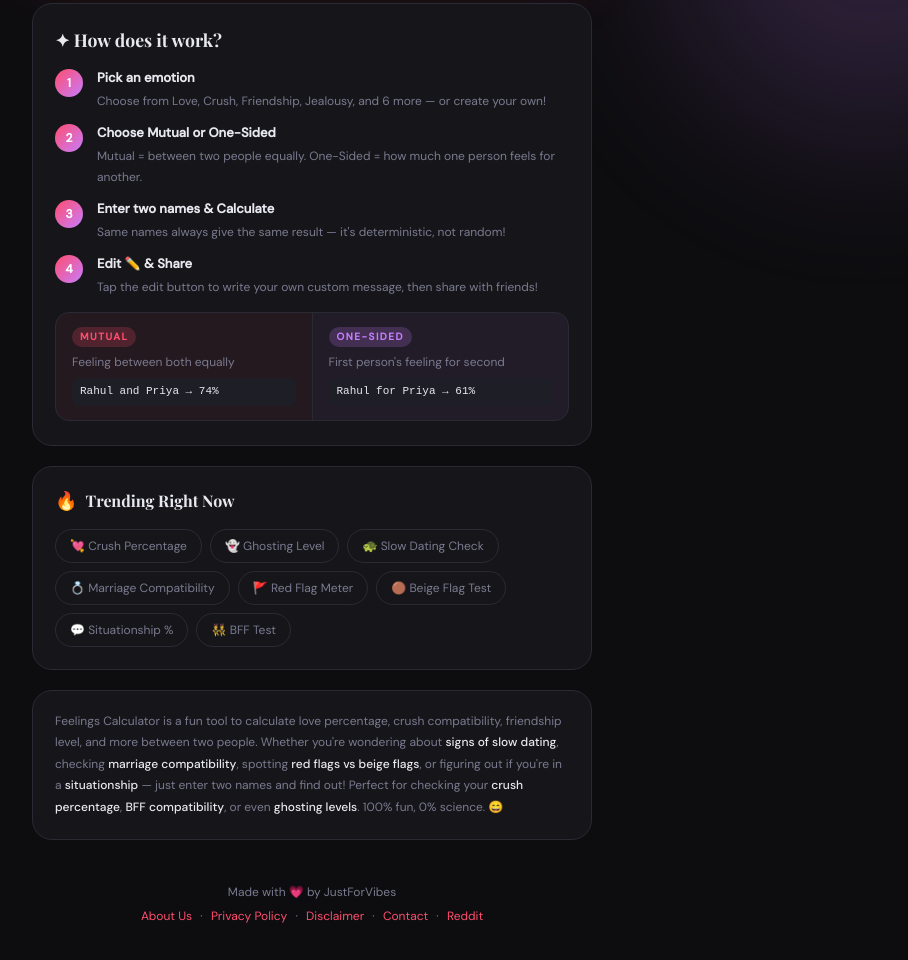
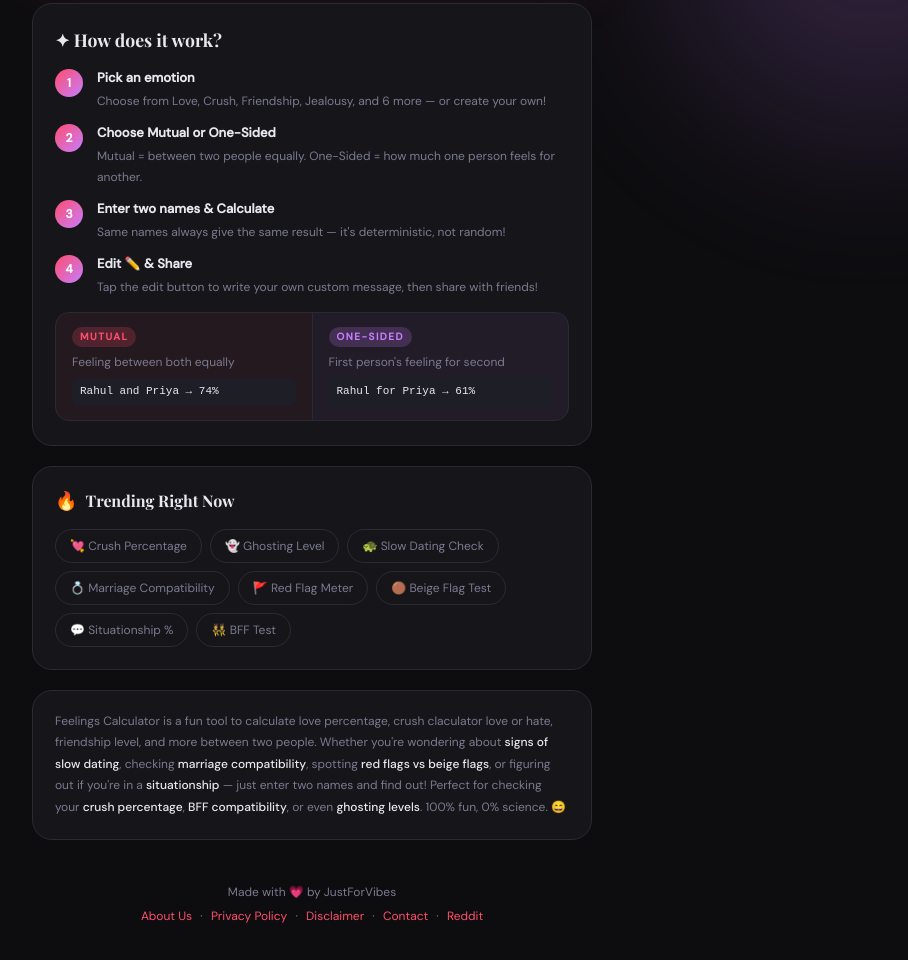
Before and after one commit to justforvibes/Feelings-calculator, a plain HTML site: page index.html in a window 1280 px wide. Shown: the part 748-1708 px from the top of the page, without its empty margins (328-1236 px from the left). Drawn offline with nearby package versions, Linux system fonts and the light colour scheme; a web font is replaced by a local one.

Commit message:
Update index.html

```diff
--- a/index.html
+++ b/index.html
@@ -3,9 +3,9 @@
 <head>
   <meta charset="UTF-8"/>
   <meta name="viewport" content="width=device-width, initial-scale=1.0"/>
-  <title>Feelings Calculator — Love, Crush & Friendship Percentage | JustForVibes</title>
+  <title>Feelings Calculator — Love, Crush Calculator love or Hate | love hate calculator </title>
   <meta name="site_name" content="JustForVibes"/>
-  <meta name="description" content="Calculate love, crush, friendship and more between two people. Free fun feelings percentage calculator — share your result with friends!"/>
+  <meta name="description" content="Calculate love, crush calculator love or hate, friendship, love and more between two people. Free fun feelings percentage calculator — share your result with friends!"/>
   <meta name="keywords" content="feelings calculator, love calculator, crush percentage, friendship test, situationship meter, BFF test, love percentage, relationship calculator, what are the chances, feelings between two people"/>
   <meta property="og:title" content="Feelings Calculator — JustForVibes"/>
   <meta property="og:site_name" content="JustForVibes"/>
@@ -274,7 +274,7 @@
   </div>
 
   <div class="seo-block">
-    <p>Feelings Calculator is a fun tool to calculate love percentage, crush compatibility, friendship level, and more between two people. Whether you're wondering about <strong>signs of slow dating</strong>, checking <strong>marriage compatibility</strong>, spotting <strong>red flags vs beige flags</strong>, or figuring out if you're in a <strong>situationship</strong> — just enter two names and find out! Perfect for checking your <strong>crush percentage</strong>, <strong>BFF compatibility</strong>, or even <strong>ghosting levels</strong>. 100% fun, 0% science. 😄</p>
+    <p>Feelings Calculator is a fun tool to calculate love percentage, crush claculator love or hate, friendship level, and more between two people. Whether you're wondering about <strong>signs of slow dating</strong>, checking <strong>marriage compatibility</strong>, spotting <strong>red flags vs beige flags</strong>, or figuring out if you're in a <strong>situationship</strong> — just enter two names and find out! Perfect for checking your <strong>crush percentage</strong>, <strong>BFF compatibility</strong>, or even <strong>ghosting levels</strong>. 100% fun, 0% science. 😄</p>
   </div>
 
   <footer>
```
